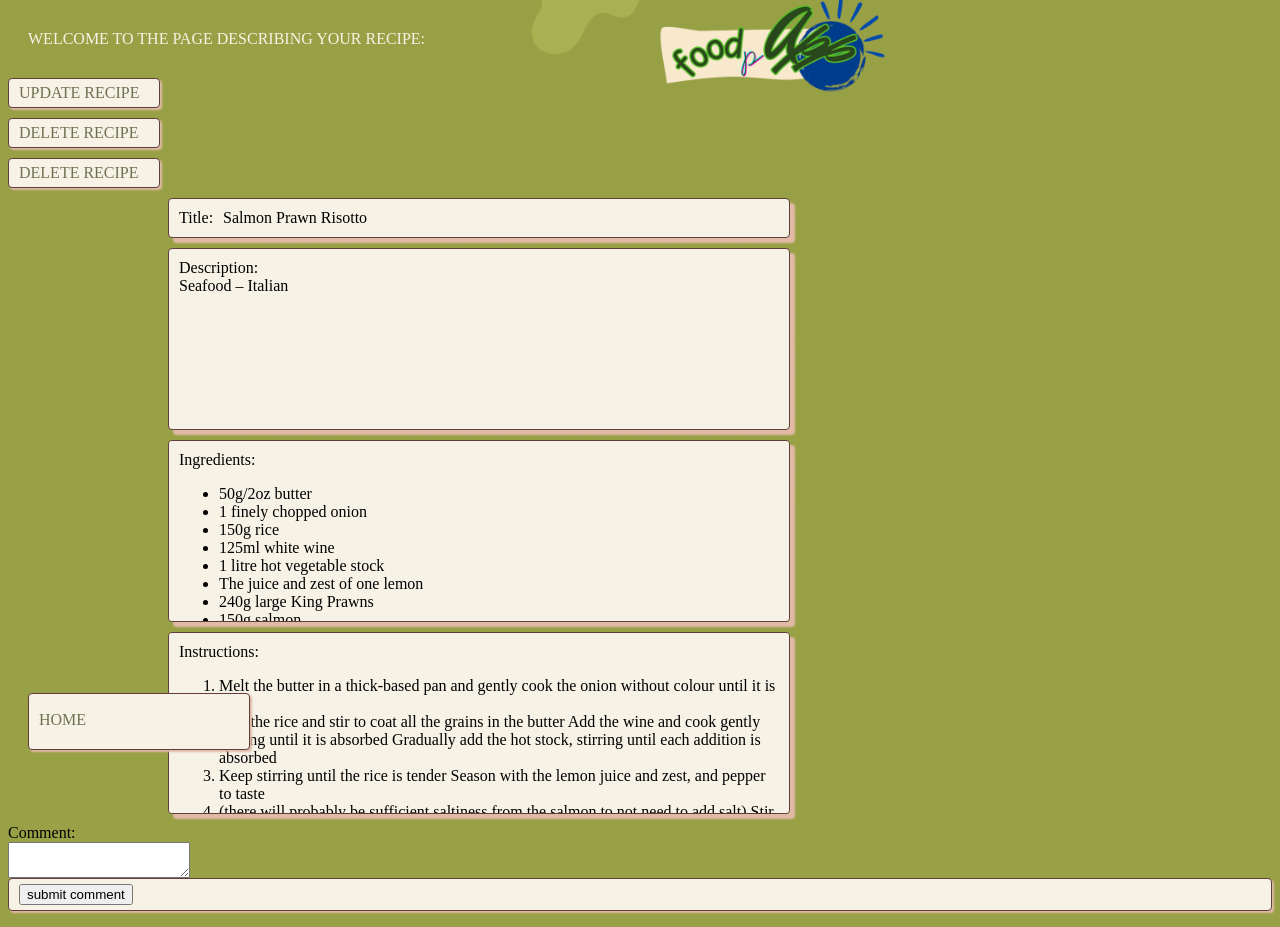
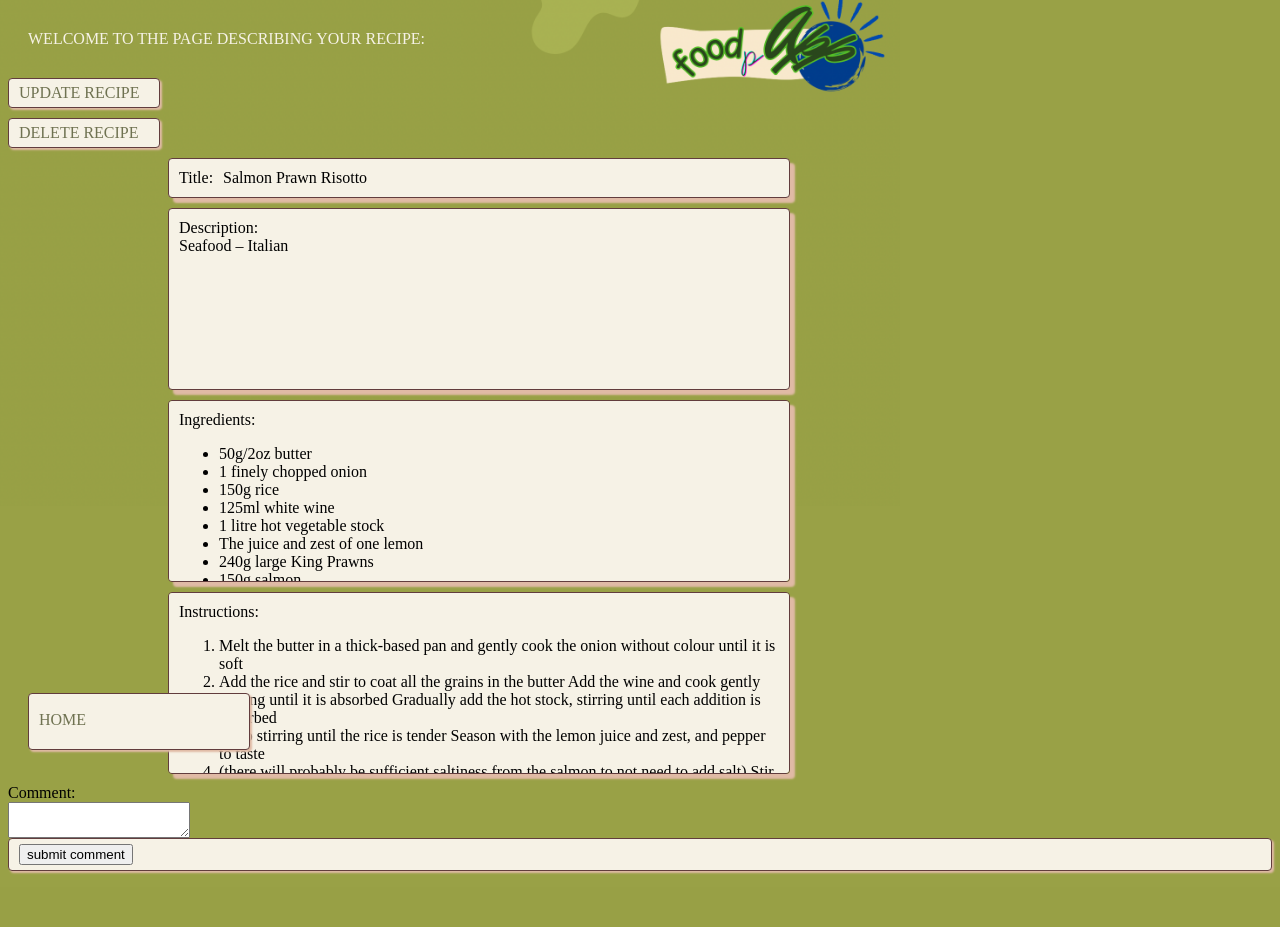
Before and after one commit to LeDuyNg/CMPE-131-Team-2-FOODpApp, a Flask app: page /home/myrecipes/mysinglerecipeview/1 in a window 1280 px wide. After the commit the page ends 874 px from the top, so only its background shows below. Run offline with Flask 3, Linux system fonts and the light colour scheme; a user stored in the database is signed in.

Commit message:
Fix error on home when displaying recipe of the day when recipe is empty in database

```diff
--- a/app/routes.py
+++ b/app/routes.py
@@ -317,7 +317,11 @@ def home():
     today = date.today()
     seed = today.toordinal()
     random.seed(seed)
-    random_recipe = random.choice(recipes)
+    if recipes:
+        random_recipe = random.choice(recipes)
+    else:
+        random_recipe = Recipe(title = "", description = "", ingredients = "", instructions = "", id = -1)
+
     return render_template("home.html", title = "Home", pageClass = "home", recipe = random_recipe)  # Render home.html
 
 @myapp_obj.route("/home/random_recipe")
--- a/app/templates/mysinglerecipeview.html
+++ b/app/templates/mysinglerecipeview.html
@@ -19,9 +19,6 @@
   		 	<div class = "button">  DELETE RECIPE </div>
   		  </a>
 
-		  <a href="{{ url_for('mysinglerecipedelete', recipe_id = recipe.id) }}">
-			<div class = "button">  DELETE RECIPE </div>
-		 </a>
  		 {% endif %}
 
 		{% if not show_buttons %}
```
Also changed, not shown: app/app.db.
